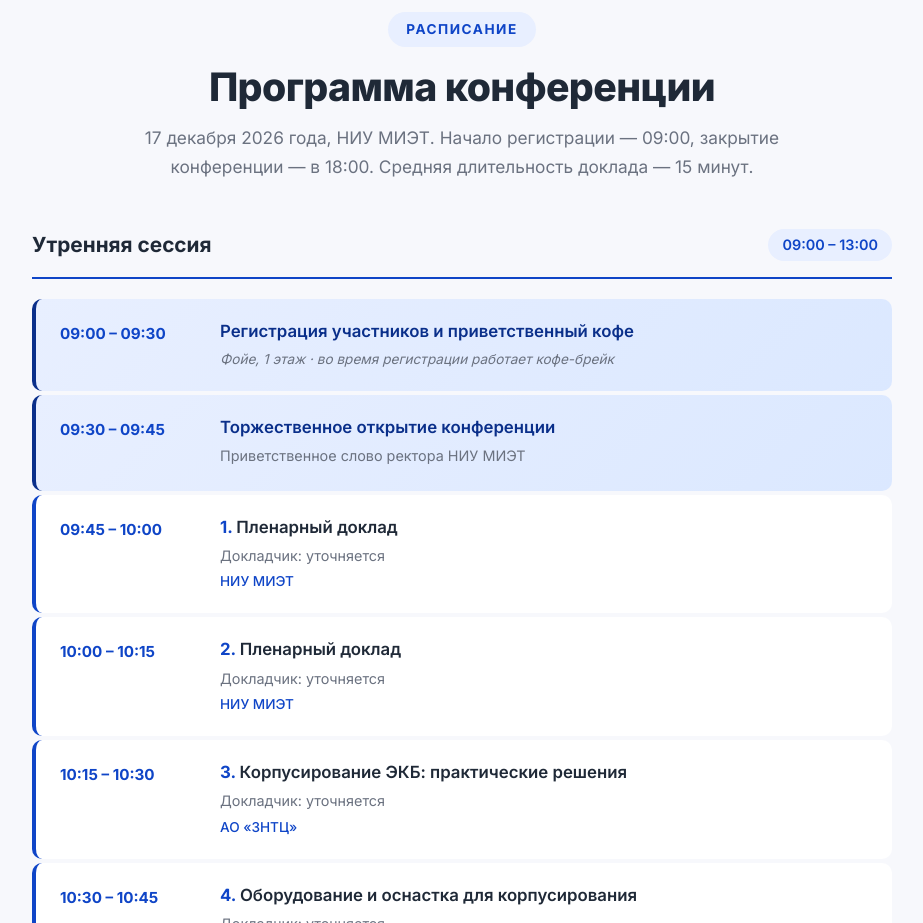
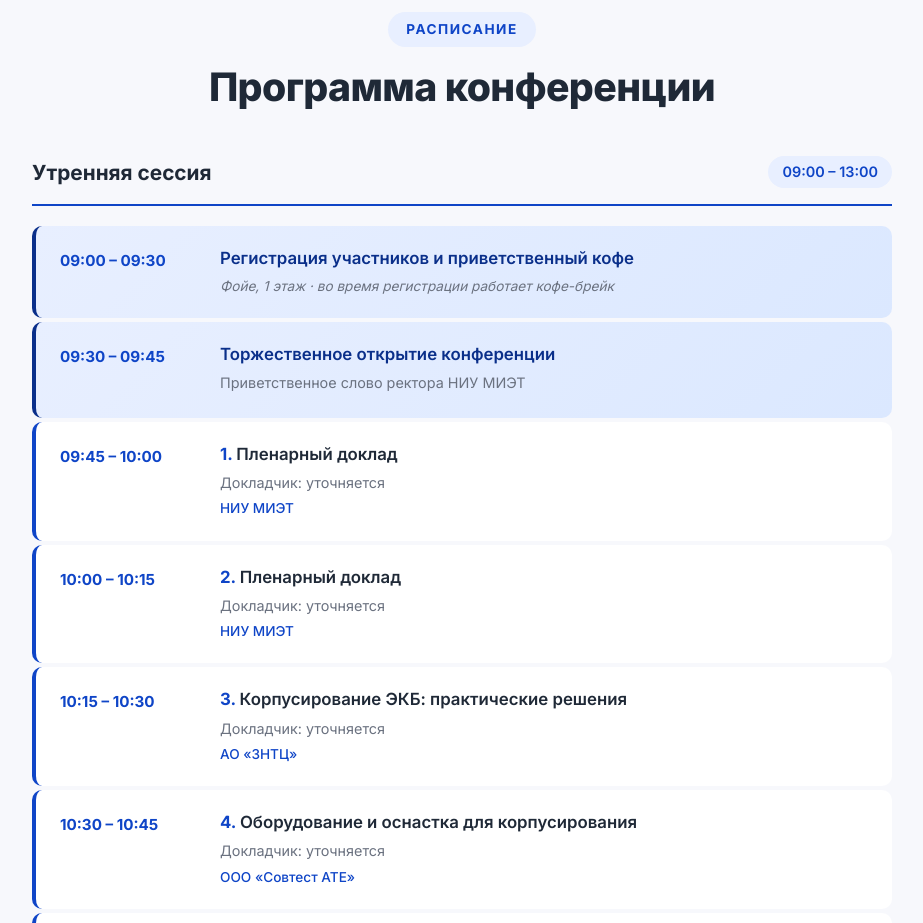
Before and after one commit to aleksandarsolovjev35-spec/Conf, a website: page index.html in a window 1280 px wide. Shown: the part 5080-6003 px from the top of the page, without its empty margins (178-1101 px from the left). Drawn offline with Linux system fonts and the light colour scheme.

Commit message:
Программа: убран описательный абзац под заголовком
Под «Программой конференции» шёл подзаголовок с датой, временем
начала регистрации, закрытием и средней длительностью доклада.
Убран: остаётся только расписание. Даты и место и так есть в шапке
и в блоке «О мероприятии», а длительность доклада указана внизу
программы для докладчиков.

Тест: 50 passed, добавлена проверка, что подзаголовка нет,
а обе сессии и пункты расписания на месте.

Co-authored-by: arena-agent <297053741+arena-agent@users.noreply.github.com>

```diff
--- a/index.html
+++ b/index.html
@@ -668,10 +668,6 @@
         <div class="section-header">
             <div class="section-tag">Расписание</div>
             <h2 id="program-heading">Программа конференции</h2>
-            <p class="section-subtitle">
-                17 декабря 2026 года, НИУ МИЭТ. Начало регистрации — 09:00,
-                закрытие конференции — в 18:00. Средняя длительность доклада — 15 минут.
-            </p>
         </div>
 
         <!-- УТРЕННЯЯ СЕССИЯ -->
```
Also changed, not shown: tests/content.spec.js (+16 -0 lines).
